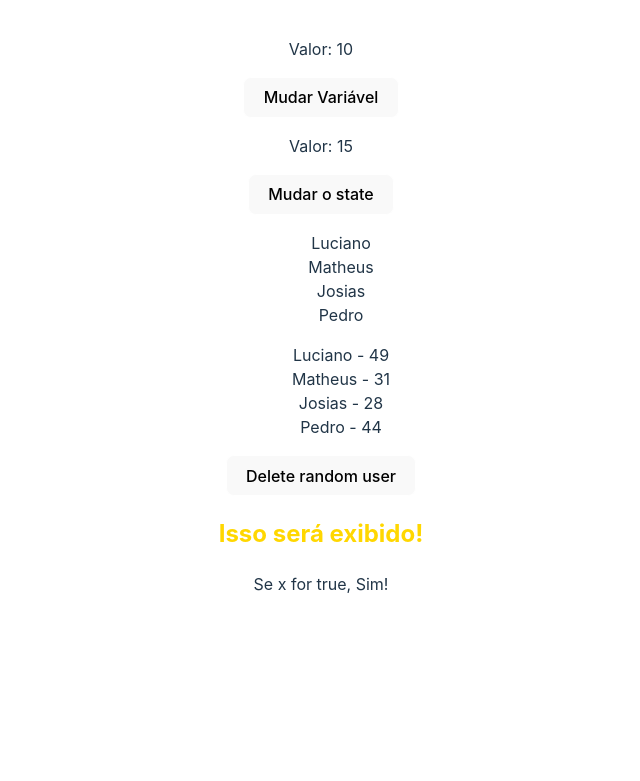
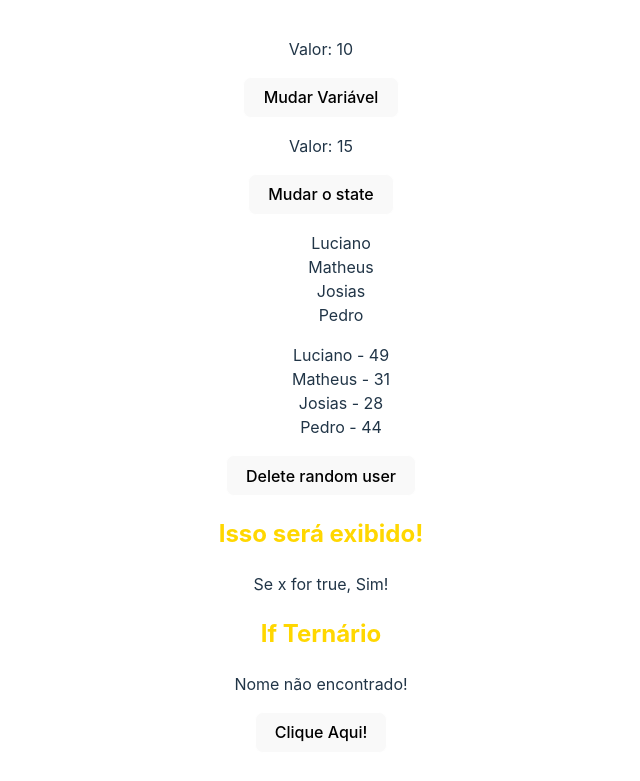
Before and after one commit to lucianobrsts/cursoreactudemy, a React (Vite) app in the folder 3_AVANCANDO_NO_REACT/avancando/: page / in a window 1280 px wide. Shown: the part 499-1280 px from the top of the page, without its empty margins (319-959 px from the left). Before the commit the page ends 1143 px from the top, so only its background shows below. Built offline with nearby package versions, Linux system fonts and the light colour scheme.

Commit message:
If e else no JSX

```diff
--- a/3_AVANCANDO_NO_REACT/avancando/src/components/ConditionalRender.jsx
+++ b/3_AVANCANDO_NO_REACT/avancando/src/components/ConditionalRender.jsx
@@ -1,15 +1,28 @@
-import { useState } from "react"
+import { useState } from "react";
 
 const ConditionalRender = () => {
-    const [x] = useState(true);
+  const [x] = useState(true);
 
-    return (
+  const [name, setName] = useState("Luciano");
+
+  return (
+    <div>
+      <h2>Isso será exibido!</h2>
+      {x && <p>Se x for true, Sim!</p>}
+      {!x && <p>Agora x é falso!</p>}
+      <h2>If Ternário</h2>
+      {name === "João" ? (
         <div>
-            <h2>Isso será exibido!</h2>
-            {x && <p>Se x for true, Sim!</p>}
-            {!x && <p>Agora x é falso!</p>}
+          <p>O nome é João</p>
         </div>
-    )
-}
+      ) : (
+        <div>
+          <p>Nome não encontrado!</p>
+        </div>
+      )}
+      <button onClick={() => setName("João")}>Clique Aqui!</button>
+    </div>
+  );
+};
 
-export default ConditionalRender
+export default ConditionalRender;
```
